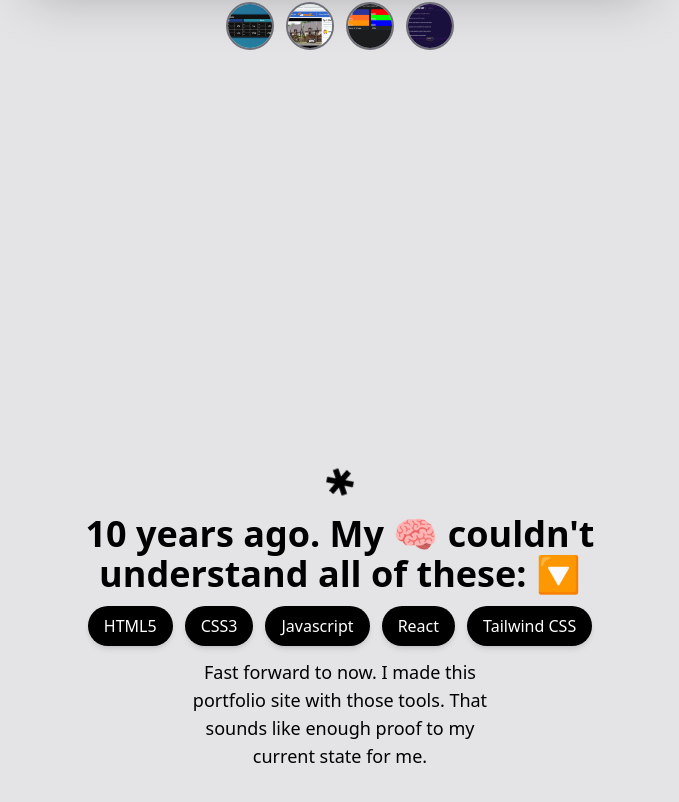
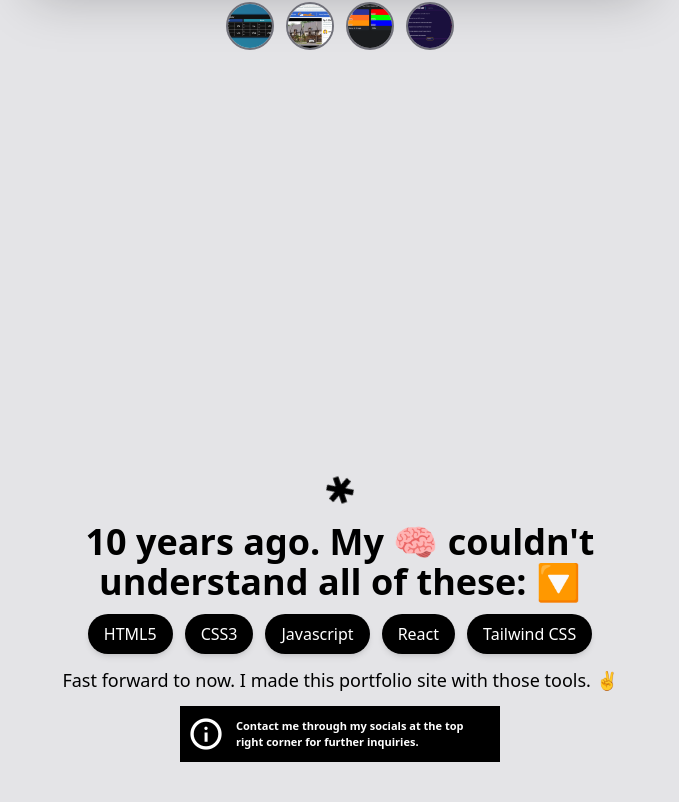
Before and after one commit to AnakUtara/portfolio, a React (Vite) app: page / in a window 1280 px wide. Shown: the part 1384-2186 px from the top of the page, without its empty margins (300-979 px from the left). Built offline with nearby package versions, Linux system fonts and the light colour scheme.

Commit message:
fix about page info & social media icons on 4k screen

```diff
--- a/src/App.jsx
+++ b/src/App.jsx
@@ -8,7 +8,7 @@
 	return (
 		<div className="bg-zinc-200">
 			<div className="max-w-[1440px] mx-auto my-0">
-				<header className="p-5 fixed z-10 flex justify-between items-start w-full">
+				<header className="p-5 fixed z-10 flex justify-between items-start w-full 2xl:w-[1440px]">
 					<div>
 						<h2 className="text-xl md:text-2xl font-bold mb-2 2xl:text-5xl 2xl:mb-4">
 							Portfolio.
--- a/src/components/About.jsx
+++ b/src/components/About.jsx
@@ -24,9 +24,15 @@
 					)
 				)}
 			</div>
-			<p className="w-2/4 md:w-1/4 text-xs text-center md:text-sm lg:text-md xl:text-lg 2xl:text-3xl">
-				Fast forward to now. I made this portfolio site with those tools. That
-				sounds like enough proof to my current state for me.
+			<p className="w-2/4 md:w-1/2 text-xs text-center md:text-sm lg:text-md xl:text-lg 2xl:text-3xl">
+				Fast forward to now. I made this portfolio site with those tools. ✌️
+			</p>
+			<p className="flex items-center gap-3 font-bold w-1/2 md:w-1/3 xl:w-1/4 2xl:w-1/3 p-2 bg-black text-white text-[9px] md:text-[10px] lg:text-[11px] xl:text-md 2xl:text-lg">
+				<span className="material-symbols-outlined self-start text-md md:text-3xl lg:text-4xl">
+					info
+				</span>
+				Contact me through my socials at the top right corner for further
+				inquiries.
 			</p>
 		</div>
 	);
```
